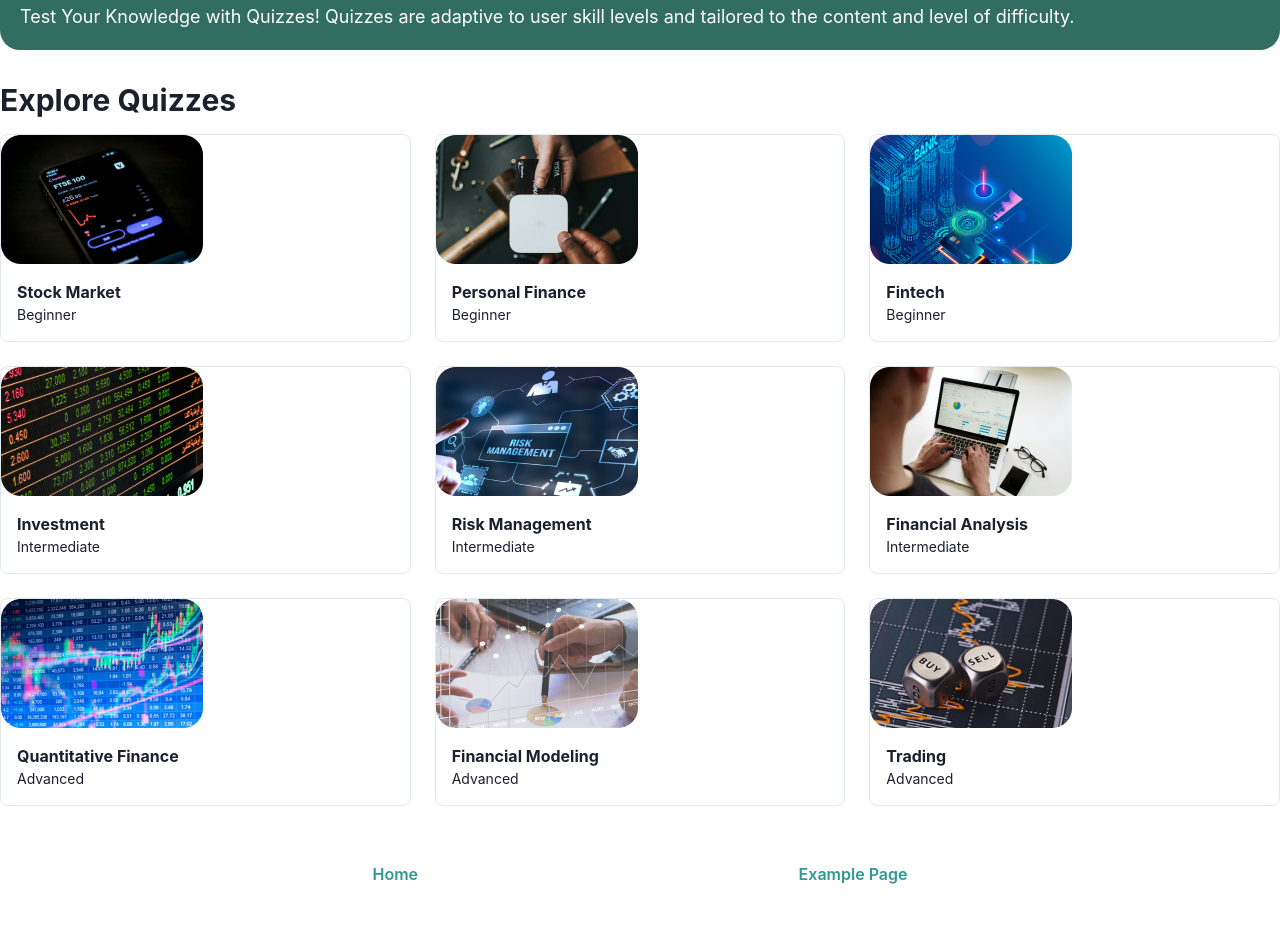
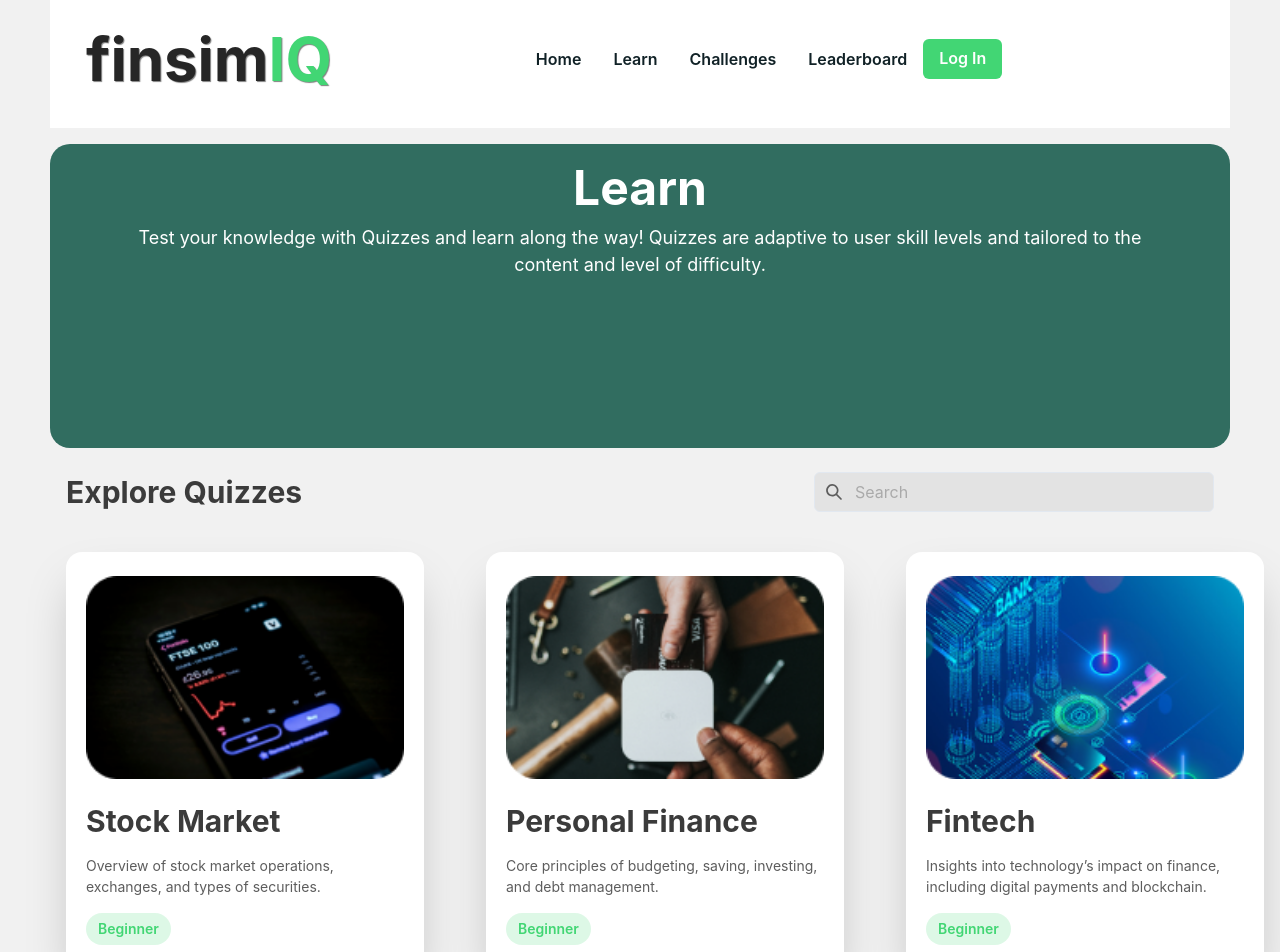
Before and after one commit to FinSimIQ/fin-sim-web-app, a React (Vite) app: page /learning in a window 1280 px wide. Shown: the part 60-1012 px from the top of the page. Before the commit the page ends 946 px from the top, so only its background shows below. Built offline with nearby package versions, Linux system fonts and the light colour scheme.

Commit message:
Added Navbar + Changed colors
Added navbar, created v stack, hstack.
- need to fix grid
- need to fix fonts
- need to fix nav bar not covering all of top
- check with laksh

```diff
--- a/package.json
+++ b/package.json
@@ -10,6 +10,7 @@
     "preview": "vite preview"
   },
   "dependencies": {
+    "@chakra-ui/icons": "^2.1.1",
     "@chakra-ui/react": "^2.8.2",
     "@emotion/react": "^11.13.3",
     "@emotion/styled": "^11.13.0",
--- /dev/null
+++ b/src/components/LearningHeader.jsx
@@ -0,0 +1,25 @@
+import { Box, Heading, Text } from '@chakra-ui/react';
+
+const LearningHeader = () => {
+  return (
+    <Box
+      bg="#316D60"
+      borderRadius="20px"
+      p={5}
+      color="white"
+      textAlign="center"
+      position="relative"
+      height="304px"
+      width="100%"
+    >
+      <Heading as="h1" size="2xl" mb={3}>
+        Learn
+      </Heading>
+      <Text fontSize="lg" px={12}>
+        Test your knowledge with Quizzes and learn along the way! Quizzes are adaptive to user skill levels and tailored to the content and level of difficulty.
+      </Text>
+    </Box>
+  );
+};
+
+export default LearningHeader;
--- /dev/null
+++ b/src/components/NavBar.jsx
@@ -0,0 +1,38 @@
+import React from 'react';
+import { Flex, Box, Text, Button, Link } from '@chakra-ui/react';
+import { Link as RouterLink } from 'react-router-dom';
+
+const Navbar = () => {
+  return (
+    <Flex as="nav" align="center" justify="space-between" wrap="wrap" padding="1.5rem" fontWeight="semibold" bg="white" color="#102126" position="relative" width="100%">
+        <Flex align='center'>
+        <Text fontSize="6xl" fontWeight="bold" ml={3} textShadow="1px 1px 1px gray" color={"#262626"} >
+            finsim
+        </Text>
+        <Text fontSize="6xl" fontWeight="bold" textShadow="1px 1px 1px gray" color={"#42D674"}>
+        IQ
+        </Text>
+      </Flex>
+
+      <Box display="flex" width="auto" alignItems="center" flexGrow={1} justifyContent="center">
+        <Link as={RouterLink} to="/home" p={2} mx={2} rounded="md" _hover={{ bg: 'gray.100' }}>
+          Home
+        </Link>
+        <Link as={RouterLink} to="/learning" p={2} mx={2} rounded="md" _hover={{ bg: 'gray.100' }}>
+          Learn
+        </Link>
+        <Link as={RouterLink} to="/challenges" p={2} mx={2} rounded="md" _hover={{ bg: 'gray.100' }}>
+          Challenges
+        </Link>
+        <Link as={RouterLink} to="/leaderboard" p={2} mx={2} rounded="md" _hover={{ bg: 'gray.100' }}>
+          Leaderboard
+        </Link>
+        <Button as={RouterLink} to="/login" bg="#42D674" color="white" size="md" mr={4} _hover={{ bg: 'teal.300' }}>
+          Log In
+        </Button>
+      </Box>
+    </Flex>
+  );
+};
+
+export default Navbar;
--- a/src/components/QuizCard.jsx
+++ b/src/components/QuizCard.jsx
@@ -1,15 +1,49 @@
 import React from 'react';
-import { Box, Image, Text } from '@chakra-ui/react';
+import { Box, Image, Text, VStack, Heading, Button, useColorModeValue } from '@chakra-ui/react';
 
-const QuizCard = ({ title, difficulty, imageSrc }) => {
+const colorSchemeMap = {
+    Beginner: { bgColor: 'rgba(66, 214, 116, 0.18)', textColor: 'rgba(66, 214, 116, 1)' },
+    Intermediate: { bgColor: 'rgba(255, 168, 0, 0.18)', textColor: 'rgba(255, 168, 0, 1)' },
+    Advanced: { bgColor: 'rgba(255, 67, 55, 0.18)', textColor: 'rgba(255, 67, 55, 1)' }
+  };
+
+const QuizCard = ({ title, difficulty, imageSrc, description }) => {
+    const { bgColor, textColor } = colorSchemeMap[difficulty] || { bgColor: 'gray.200', textColor: 'gray.800' };
   return (
-    <Box borderWidth="1px" rounded="lg" overflow="hidden">
-      <Image src={imageSrc} alt={`Cover image for ${title}`} />
-      <Box p={4}>
-        <Text fontWeight="bold">{title}</Text>
-        <Text fontSize="sm">{difficulty}</Text>
+    <VStack
+      w="358px"
+      h="420px" // Increased height
+      bg={useColorModeValue('white', '#FFFFFF')}
+      boxShadow="2xl"
+      rounded="2xl" // More pronounced rounding
+      overflow="hidden"
+      align="stretch"
+      m="4"
+    >
+      <Box pl="5"pr="5" pt="6"> {/* Adding padding around the image */}
+        <Image
+          src={imageSrc}
+          alt={`Cover image for ${title}`}
+          borderRadius="2xl"
+          objectFit="cover"
+          boxSize="100%"
+        />
       </Box>
-    </Box>
+      <VStack px={5} py={4} align="stretch" spacing={4} flexGrow={1}>
+        <Heading size="lg" color="#3B3B3B" textAlign="left">{title}</Heading>
+        <Text fontSize="sm" color="#5D5D5D">{description}</Text>
+        <Button
+          size="sm"
+          rounded="full"
+          bg={bgColor}
+          color={textColor}
+          variant="solid"
+          width={"min-content"}
+        >
+          {difficulty}
+        </Button>
+      </VStack>
+    </VStack>
   );
 };
 
--- a/src/screens/Learning.jsx
+++ b/src/screens/Learning.jsx
@@ -2,66 +2,78 @@ import React from 'react';
 import {
   Box,
   Container,
-  Grid,
+  SimpleGrid,
   GridItem,
   Heading,
   Image,
   Text,
   VStack,
   HStack,
-  Button
+  Button,
+  background,
+  Input,
+  InputGroup,
+  InputLeftElement,
+  Icon
 } from '@chakra-ui/react';
+import {SearchIcon} from '@chakra-ui/icons';
 import { Link } from 'react-router-dom';
 import QuizCard from '../components/QuizCard';
+import LearningHeader from '../components/LearningHeader';
+import Navbar from '../components/NavBar';
 
 const Learning = () => {
   const quizzes = [
-    { id: 1, title: 'Stock Market', difficulty: 'Beginner', imageSrc: '/images/quiz-covers/stock_market.png' },
-    { id: 2, title: 'Personal Finance', difficulty: 'Beginner', imageSrc: '/images/quiz-covers/personal_finance.png' },
-    { id: 3, title: 'Fintech', difficulty: 'Beginner', imageSrc: '/images/quiz-covers/fintech.png' },
-    { id: 4, title: 'Investment', difficulty: 'Intermediate', imageSrc: '/images/quiz-covers/investment.png' },
-    { id: 5, title: 'Risk Management', difficulty: 'Intermediate', imageSrc: '/images/quiz-covers/risk_management.png' },
-    { id: 6, title: 'Financial Analysis', difficulty: 'Intermediate', imageSrc: '/images/quiz-covers/financial_analysis.png' },
-    { id: 7, title: 'Quantitative Finance', difficulty: 'Advanced', imageSrc: '/images/quiz-covers/quantitative_finance.png' },
-    { id: 8, title: 'Financial Modeling', difficulty: 'Advanced', imageSrc: '/images/quiz-covers/financial_modeling.png' },
-    { id: 9, title: 'Trading', difficulty: 'Advanced', imageSrc: '/images/quiz-covers/trading.png' },
+    { id: 1, title: 'Stock Market', difficulty: 'Beginner', imageSrc: '/images/quiz-covers/stock_market.png', description: 'Overview of stock market operations, exchanges, and types of securities.' },
+    { id: 2, title: 'Personal Finance', difficulty: 'Beginner', imageSrc: '/images/quiz-covers/personal_finance.png', description: 'Core principles of budgeting, saving, investing, and debt management.'  },
+    { id: 3, title: 'Fintech', difficulty: 'Beginner', imageSrc: '/images/quiz-covers/fintech.png', description: 'Insights into technology’s impact on finance, including digital payments and blockchain.' },
+    { id: 4, title: 'Investment', difficulty: 'Intermediate', imageSrc: '/images/quiz-covers/investment.png', description: 'Concepts of asset classes, portfolio diversification, and wealth-building strategies.' },
+    { id: 5, title: 'Risk Management', difficulty: 'Intermediate', imageSrc: '/images/quiz-covers/risk_management.png', description: 'Strategies for identifying and mitigating financial risks across various contexts.' },
+    { id: 6, title: 'Financial Analysis', difficulty: 'Intermediate', imageSrc: '/images/quiz-covers/financial_analysis.png', description: 'Overview of financial statements and using metrics to evaluate performance.' },
+    { id: 7, title: 'Quantitative Finance', difficulty: 'Advanced', imageSrc: '/images/quiz-covers/quantitative_finance.png', description: 'Mathematical methods for pricing financial instruments and managing risk.' },
+    { id: 8, title: 'Financial Modeling', difficulty: 'Advanced', imageSrc: '/images/quiz-covers/financial_modeling.png', description: 'Techniques for creating financial models to forecast performance and value companies.' },
+    { id: 9, title: 'Trading', difficulty: 'Advanced', imageSrc: '/images/quiz-covers/trading.png', description: 'Understanding market mechanics, order types, and strategies for buying and selling securities.' },
   ];
 
+
   return (
-    <Container maxW="container.xl" p={0}>
+    <Container maxW="unset" p={50} background="#F1F1F1">
       <VStack spacing={4} align="stretch">
-        <Box bg="#316D60" borderRadius="20px" p={5} color="white">
-          <Heading as="h1" size="xl">
-            Learn
-          </Heading>
-          <Text fontSize="lg">
-            Test Your Knowledge with Quizzes! Quizzes are adaptive to user skill levels and tailored to the content and level of difficulty.
-          </Text>
+        <Box>
+          <Navbar></Navbar>
         </Box>
 
         <Box>
-          <Heading as="h2" size="lg" my={4}>
-            Explore Quizzes
-          </Heading>
-          <Grid templateColumns={{ base: "repeat(1, 1fr)", md: "repeat(2, 1fr)", lg: "repeat(3, 1fr)" }} gap={6}>
-            {quizzes.map(quiz => (
-              <GridItem key={quiz.id}>
-                <QuizCard title={quiz.title} difficulty={quiz.difficulty} imageSrc={quiz.imageSrc} />
-              </GridItem>
-            ))}
-          </Grid>
+            <LearningHeader></LearningHeader>
         </Box>
 
-        <Box as="footer" pt={10}>
-          <HStack justify="space-evenly">
-            <Link to="/home">
-              <Button variant="link" colorScheme="teal">Home</Button>
-            </Link>
-            <Link to="/example">
-              <Button variant="link" colorScheme="teal">Example Page</Button>
-            </Link>
-            {/* Add more links as needed */}
-          </HStack>
+        <HStack justifyContent="space-between" alignItems="center" px={4} py={2}>
+  <Heading as="h2" size="lg" color="#3B3B3B">
+    Explore Quizzes
+  </Heading>
+
+  <InputGroup maxW="400px"> {/* Set a max width to the InputGroup for better responsiveness */}
+    <InputLeftElement
+      pointerEvents="none" // Makes the icon non-interactive
+      children={<Icon as={SearchIcon} color="#5D5D5D" />} // Use the SearchIcon
+    />
+    <Input
+      placeholder="Search"
+      _placeholder={{ color: "#AAAAAA" }}
+      bg="#E3E3E3"
+      textColor="#AAAAAA"
+      pl="2.5rem" // Padding left to make room for the icon inside the input
+      fontSize="md" // Font size of the input text
+    />
+  </InputGroup>
+</HStack>
+
+        <Box>
+          <SimpleGrid columns={"3"} spacingX={20} spacingY={40}>
+        {quizzes.map(quiz => (
+          <QuizCard key={quiz.id} title={quiz.title} difficulty={quiz.difficulty} imageSrc={quiz.imageSrc} description={quiz.description} />
+        ))}
+      </SimpleGrid>
         </Box>
       </VStack>
     </Container>
```
Also changed, not shown: 1 other file (tests, documents, lock files or other folders).
